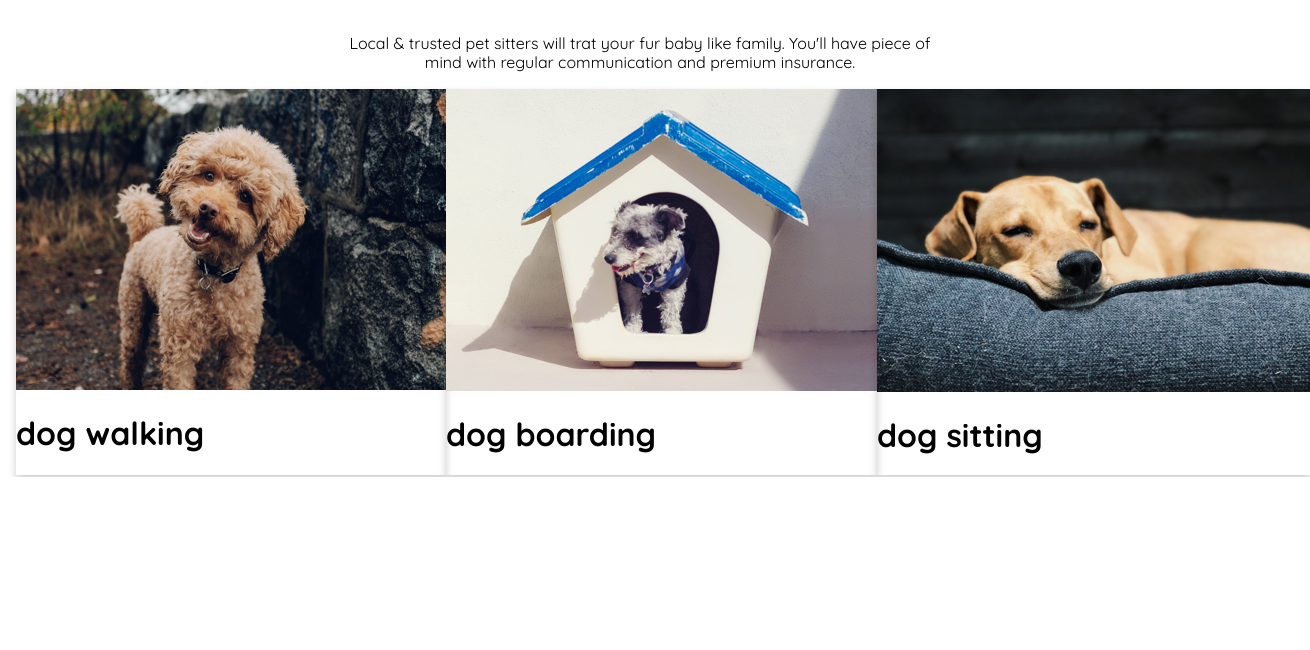
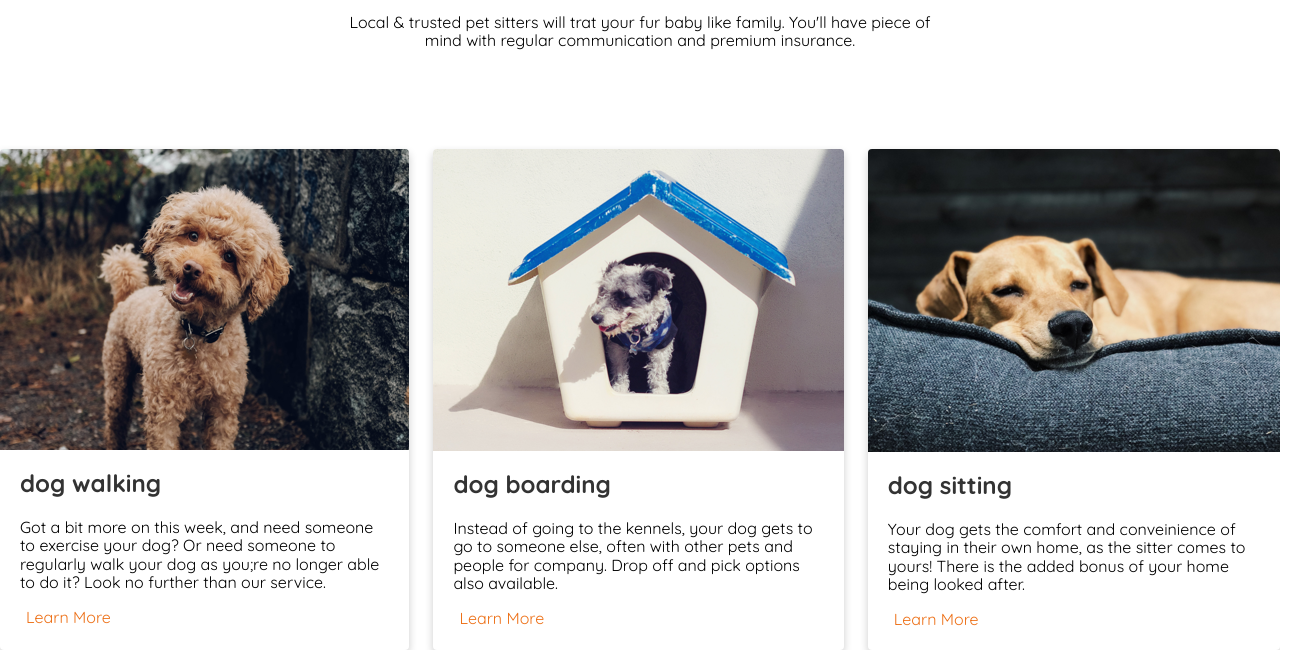
Before and after one commit to JaggerLaw/test-code, a plain HTML site: page test-code/index.html in a window 1280 px wide. Shown: the part 580-1230 px from the top of the page, 1310 px wide, since content can reach past the window. Before the commit the page ends 1057 px from the top, so only its background shows below. Drawn offline with Linux system fonts and the light colour scheme.

Commit message:
4 added css to fix cards look and styling

```diff
--- a/test-code/index.html
+++ b/test-code/index.html
@@ -40,21 +40,45 @@
       <div class="card">
         <div class="card-dog-walking">
           <img src="assets/card-image-walking.png" />
-          <h1>dog walking</h1>
+          <div class="card-content">
+            <h2>dog walking</h2>
+            <p>
+              Got a bit more on this week, and need someone to exercise your
+              dog? Or need someone to regularly walk your dog as you;re no
+              longer able to do it? Look no further than our service.
+            </p>
+            <button>Learn More</button>
+          </div>
         </div>
       </div>
 
       <div class="card">
         <div class="card-dog-boarding">
           <img src="assets/card-image-boarding.png" />
-          <h1>dog boarding</h1>
+          <div class="card-content">
+            <h2>dog boarding</h2>
+            <p>
+              Instead of going to the kennels, your dog gets to go to someone
+              else, often with other pets and people for company. Drop off and
+              pick options also available.
+            </p>
+            <button>Learn More</button>
+          </div>
         </div>
       </div>
 
       <div class="card">
         <div class="card-dog-sitting">
           <img src="assets/card-image-sitting.png" />
-          <h1>dog sitting</h1>
+          <div class="card-content">
+            <h2>dog sitting</h2>
+            <p>
+              Your dog gets the comfort and conveinience of staying in their own
+              home, as the sitter comes to yours! There is the added bonus of
+              your home being looked after.
+            </p>
+            <button>Learn More</button>
+          </div>
         </div>
       </div>
     </div>
--- a/test-code/styles.css
+++ b/test-code/styles.css
@@ -46,6 +46,10 @@ body {
   border-radius: 4px;
 }
 
+.border-button:hover {
+  background-color: #c55d13;
+}
+
 .service-section {
   display: grid;
   text-align: center;
@@ -53,13 +57,57 @@ body {
   margin: 0 auto;
 }
 
+.service-section h1 {
+  margin-bottom: 0px;
+}
+
+.service-section p {
+  margin-bottom: 100px;
+}
+
 .card-container {
   display: flex;
-  justify-content: space-between;
-  padding: 2px 16px;
+  justify-content: center;
+  width: auto;
+  gap: 24px;
+  /* padding: 2px 16px; */
 }
 
 .card {
   box-shadow: 0 4px 8px 0 rgba(0, 0, 0, 0.2);
-  width: auto;
+  width: min-content;
+  text-align: left;
+  border-radius: 4px;
+  overflow: hidden;
 }
+
+.card img {
+  display: block;
+  height: auto;
+}
+
+.card-content {
+  padding: 0 20px 20px;
+}
+
+.card-content h2 {
+  color: #333333;
+}
+
+.card-content button {
+  color: #ed7017;
+  background: none;
+  border: none;
+}
+
+.card-content button:hover {
+  color: #c96117;
+}
+.dog-card-dog-walking {
+}
+
+.card-dog-boarding {
+}
+
+.card-dog-sitting {
+}
```
